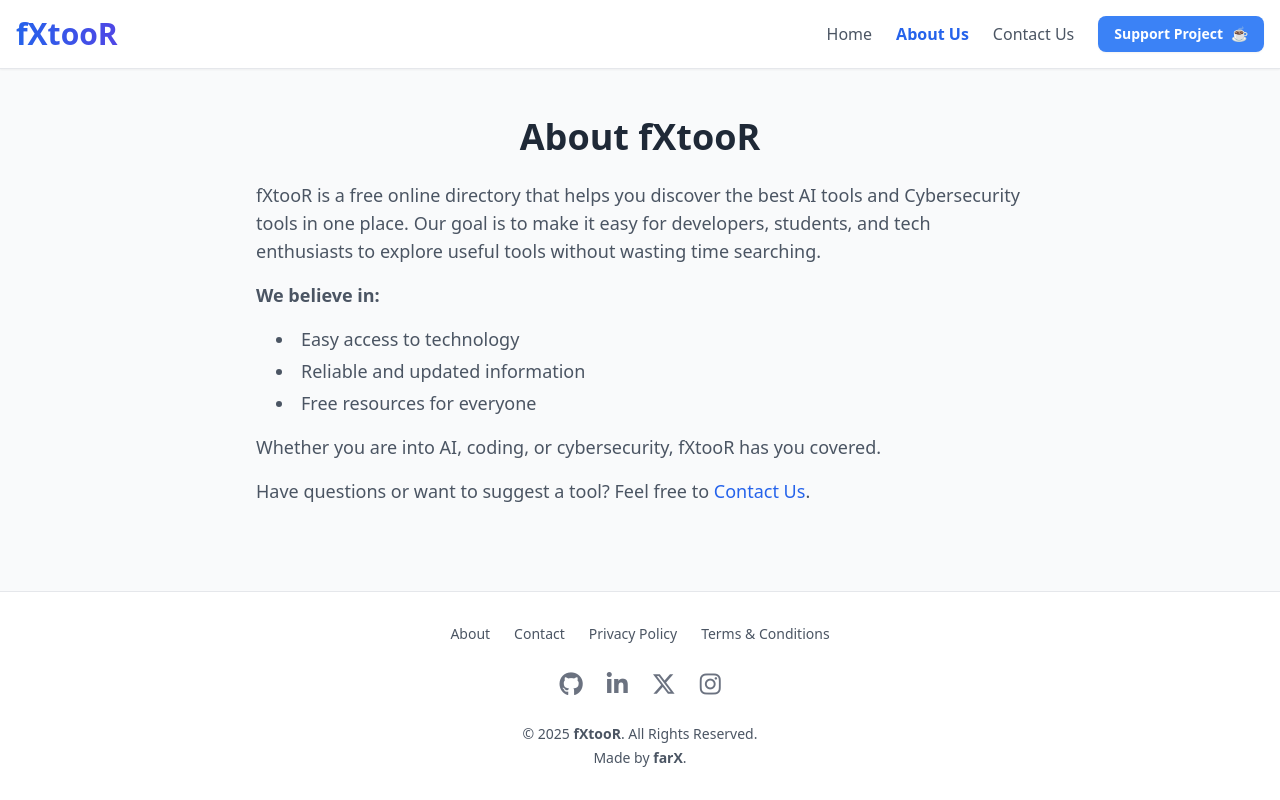
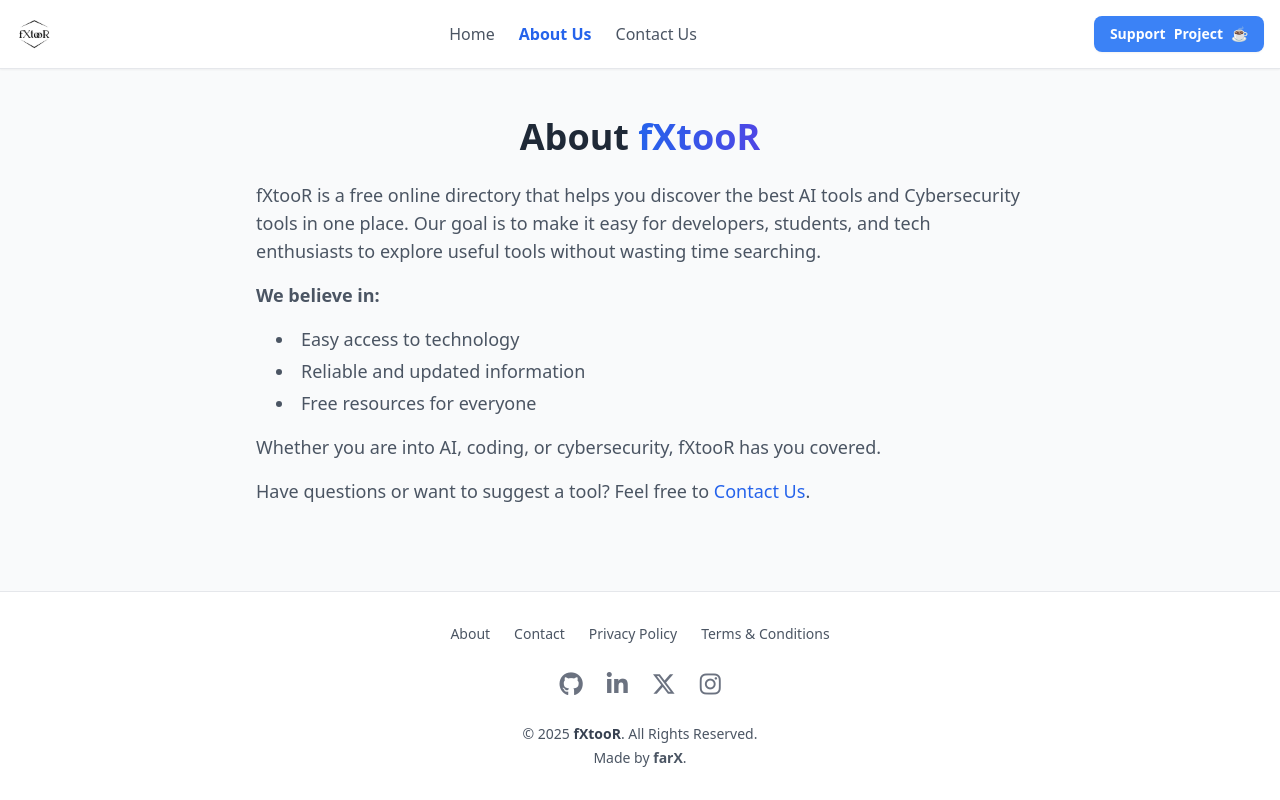
Before and after one commit to Farhan-Ansari-1/fxtoor, a React (Vite) app: page /about in a window 1280 px wide. Built offline with nearby package versions, Linux system fonts and the light colour scheme.

Commit message:
added brand logo

```diff
--- a/src/components/BrandName.jsx
+++ b/src/components/BrandName.jsx
@@ -1,7 +1,14 @@
 import React from 'react';
 
 const BrandName = ({ className }) => {
-  return <span className={className || "font-bold"}>fXtooR</span>;
+  // Pehle jaisa gradient style
+  const gradientStyle = "font-bold text-transparent bg-clip-text bg-gradient-to-r from-blue-600 to-indigo-600";
+
+  return (
+    <span className={className || gradientStyle}>
+      fXtooR
+    </span>
+  );
 };
 
 export default BrandName;
--- a/src/components/Footer.jsx
+++ b/src/components/Footer.jsx
@@ -57,7 +57,9 @@ const Footer = () => {
           {/* Copyright */}
           <div className="text-sm text-gray-600 dark:text-gray-400">
             <p>
-              © {currentYear} <BrandName />. All Rights Reserved.
+              &copy; {currentYear}{' '}
+              <BrandName className="font-bold text-gray-700 dark:text-gray-300" />
+              . All Rights Reserved.
             </p>
             <p className="mt-1">
               Made by <a href="https://github.com/farhan-ansari-1" target="_blank" rel="noopener noreferrer" className="font-semibold hover:underline">farX</a>.
--- a/src/components/header.jsx
+++ b/src/components/header.jsx
@@ -1,52 +1,91 @@
-import React, { useState } from "react";
+import { useState } from "react";
 import { NavLink } from "react-router-dom";
-import BrandName from "./BrandName.jsx";
+import { Bars3Icon, XMarkIcon } from '@heroicons/react/24/outline';
 
 export default function Header() {
-  const [showModal, setShowModal] = useState(false);
+  const [isMobileMenuOpen, setIsMobileMenuOpen] = useState(false);
+  const [isSupportModalOpen, setIsSupportModalOpen] = useState(false);
 
-  const activeLinkStyle = {
+  const activeStyle = {
     color: '#2563eb', // blue-600
     fontWeight: '600',
   };
 
+  const closeMobileMenu = () => setIsMobileMenuOpen(false);
+
+  const navLinks = (
+    <>
+      <NavLink to="/" style={({ isActive }) => (isActive ? activeStyle : undefined)} className="hover:text-blue-600 dark:hover:text-blue-400 transition-colors" onClick={closeMobileMenu}>Home</NavLink>
+      <NavLink to="/about" style={({ isActive }) => (isActive ? activeStyle : undefined)} className="hover:text-blue-600 dark:hover:text-blue-400 transition-colors" onClick={closeMobileMenu}>About Us</NavLink>
+      <NavLink to="/contact" style={({ isActive }) => (isActive ? activeStyle : undefined)} className="hover:text-blue-600 dark:hover:text-blue-400 transition-colors" onClick={closeMobileMenu}>Contact Us</NavLink>
+    </>
+  );
+
   return (
     <>
-      <header className="bg-white shadow-sm border-b sticky top-0 z-10">
+      <header className="bg-white dark:bg-gray-800 shadow-sm border-b dark:border-gray-700 sticky top-0 z-20">
         <div className="container mx-auto px-4 py-4 flex justify-between items-center">
-          <NavLink to="/" className="text-2xl md:text-3xl font-bold">
-            <BrandName className="text-transparent bg-clip-text bg-gradient-to-r from-blue-600 to-indigo-600" />
+          <NavLink to="/" className="text-2xl md:text-3xl font-bold" onClick={closeMobileMenu}>
+            <img
+              src={`${import.meta.env.BASE_URL}logo192.png`}
+              alt="fXtooR Logo"
+              className="h-8 w-auto"
+            />
           </NavLink>
-          <div className="flex items-center gap-6">
-            <nav className="hidden md:flex items-center gap-6 text-gray-600">
-              <NavLink to="/" style={({ isActive }) => (isActive ? activeLinkStyle : undefined)} className="hover:text-blue-600 transition-colors">Home</NavLink>
-              <NavLink to="/about" style={({ isActive }) => (isActive ? activeLinkStyle : undefined)} className="hover:text-blue-600 transition-colors">About Us</NavLink>
-              <NavLink to="/contact" style={({ isActive }) => (isActive ? activeLinkStyle : undefined)} className="hover:text-blue-600 transition-colors">Contact Us</NavLink>
-            </nav>
+
+          {/* Desktop Navigation */}
+          <nav className="hidden md:flex items-center gap-6 text-gray-600 dark:text-gray-300">
+            {navLinks}
+          </nav>
+
+          <div className="flex items-center gap-4">
+            {/* Support Button */}
             <button
-              onClick={() => setShowModal(true)}
-              className="bg-blue-500 text-white px-4 py-2 rounded-lg font-semibold hover:bg-blue-600 transition-colors shadow-sm flex items-center gap-2 text-sm"
+              onClick={() => setIsSupportModalOpen(true)}
+              className="bg-blue-500 text-white px-3 sm:px-4 py-2 rounded-lg font-semibold hover:bg-blue-600 transition-colors shadow-sm flex items-center gap-2 text-sm"
             >
-              <span>Support Project</span>
+              <span>Support</span>
+              <span className="hidden sm:inline">Project</span>
               <span role="img" aria-label="coffee">
                 ☕
               </span>
             </button>
+
+            {/* Mobile Menu Button */}
+            <div className="md:hidden">
+              <button onClick={() => setIsMobileMenuOpen(!isMobileMenuOpen)} className="text-gray-600 dark:text-gray-300 hover:text-blue-600 dark:hover:text-blue-400">
+                {isMobileMenuOpen ? (
+                  <XMarkIcon className="h-7 w-7" />
+                ) : (
+                  <Bars3Icon className="h-7 w-7" />
+                )}
+              </button>
+            </div>
           </div>
         </div>
+
+        {/* Mobile Menu */}
+        {isMobileMenuOpen && (
+          <div className="md:hidden bg-white dark:bg-gray-800 border-t dark:border-gray-700">
+            <nav className="container mx-auto px-4 py-4 flex flex-col items-center gap-4 text-gray-600 dark:text-gray-300">
+              {navLinks}
+            </nav>
+          </div>
+        )}
       </header>
 
-      {showModal && (
+      {/* Support Modal */}
+      {isSupportModalOpen && (
         <div
           className="fixed inset-0 bg-black bg-opacity-50 flex items-center justify-center z-50"
-          onClick={() => setShowModal(false)}
+          onClick={() => setIsSupportModalOpen(false)}
         >
           <div
             className="bg-white p-8 rounded-xl shadow-2xl relative text-center transform transition-all"
             onClick={(e) => e.stopPropagation()}
           >
             <button
-              onClick={() => setShowModal(false)}
+              onClick={() => setIsSupportModalOpen(false)}
               className="absolute top-2 right-3 text-gray-500 hover:text-gray-800 text-3xl"
             >
               &times;
```
